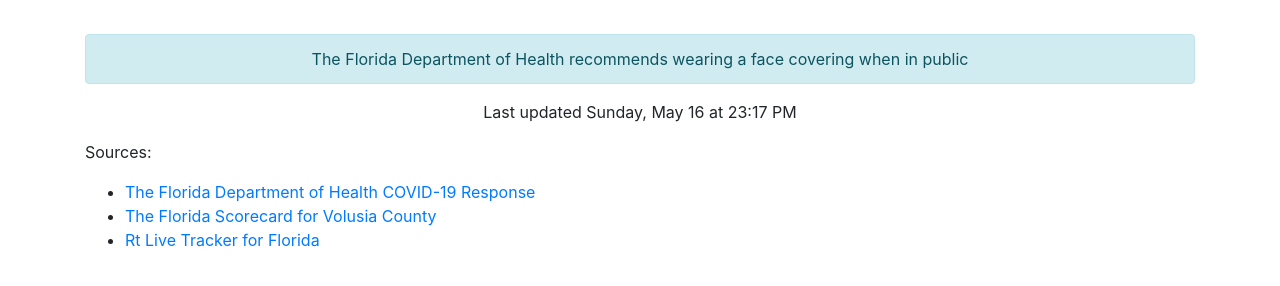
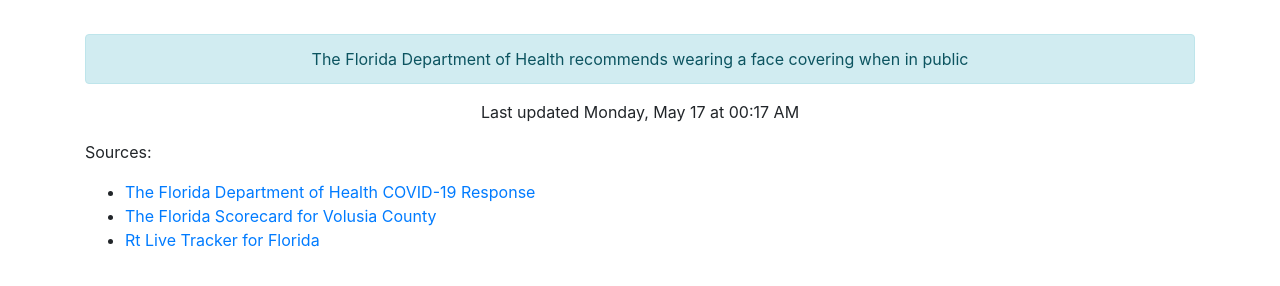
Before and after one commit to thinkjson/timeforchurch, a Jekyll site: the page built from index.md, in a window 1280 px wide. Shown: the part 544-830 px from the top of the page. Built offline with Jekyll 4.4.1, drawn with Linux system fonts in a browser that asks for light colours; our own code applies the rules of GitHub Pages for plain Markdown files.

Commit message:
Updating data

```diff
--- a/_includes/data.html
+++ b/_includes/data.html
@@ -10,4 +10,4 @@
     <div class="outcome text-success">YES</div>
     <div class="alert alert-info" role="alert">The Florida Department of Health recommends wearing a face covering when in public</div>
 
-    <p>Last updated Sunday, May 16 at 23:17 PM</p>
+    <p>Last updated Monday, May 17 at 00:17 AM</p>
```
